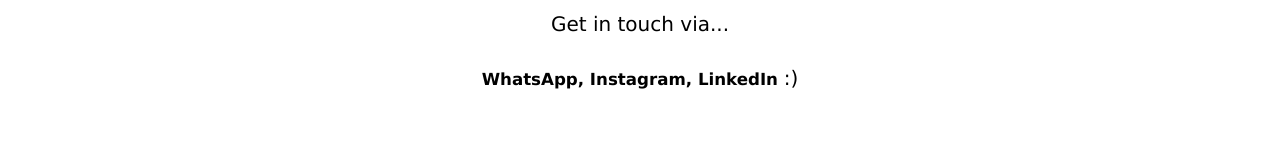
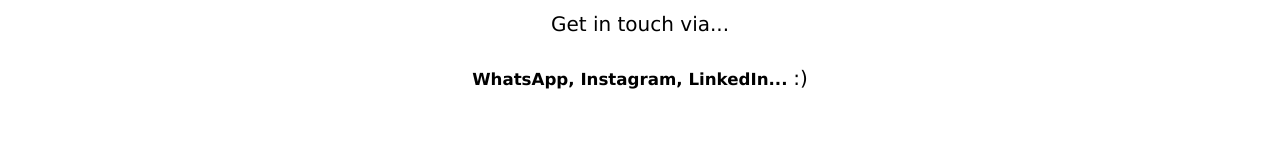
Before and after one commit to Kusum2000/react-project-1, a React (Create React App) app: page /contact in a window 1280 px wide. Shown: the part 130-290 px from the top of the page. Built offline with nearby package versions, Linux system fonts and the light colour scheme.

Commit message:
final commit

```diff
--- a/src/contact.js
+++ b/src/contact.js
@@ -5,7 +5,7 @@
         <div className="contact-div">
             <h2>Contact Me</h2>
             <p>Get in touch via...</p>
-            <p><b><small>WhatsApp, Instagram, LinkedIn </small></b>:)</p>
+            <p><b><small>WhatsApp, Instagram, LinkedIn... </small></b>:)</p>
         </div>
     )
 }
```
